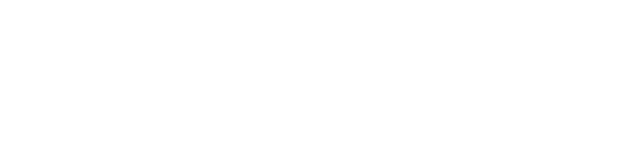
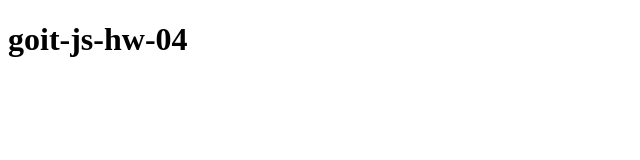
Before and after one commit to alexdevsprint/goit-js-hw-04, a plain HTML site: page index.html in a window 1280 px wide. Shown: the whole page, without its empty margins (0-640 px from the left). Drawn offline with Linux system fonts and the light colour scheme.

Commit message:
Update index.html

```diff
--- a/index.html
+++ b/index.html
@@ -11,6 +11,7 @@
     <title>goit-js-hw-04</title>
   </head>
   <body>
+    <h1>goit-js-hw-04</h1>
     <script type="module" src="./js/task-1.js"></script>
     <script type="module" src="./js/task-2.js"></script>
     <script type="module" src="./js/task-3.js"></script>
```
